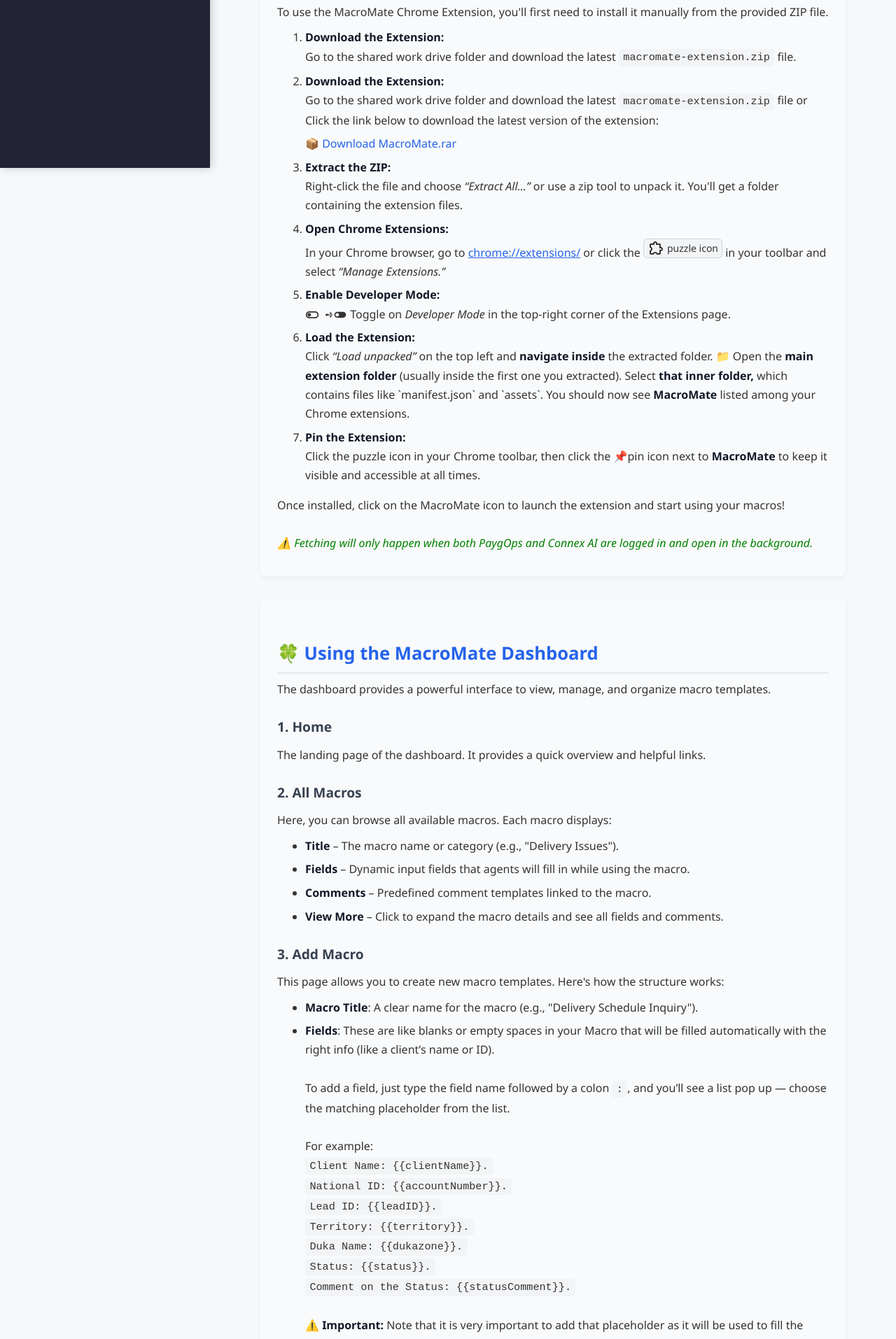
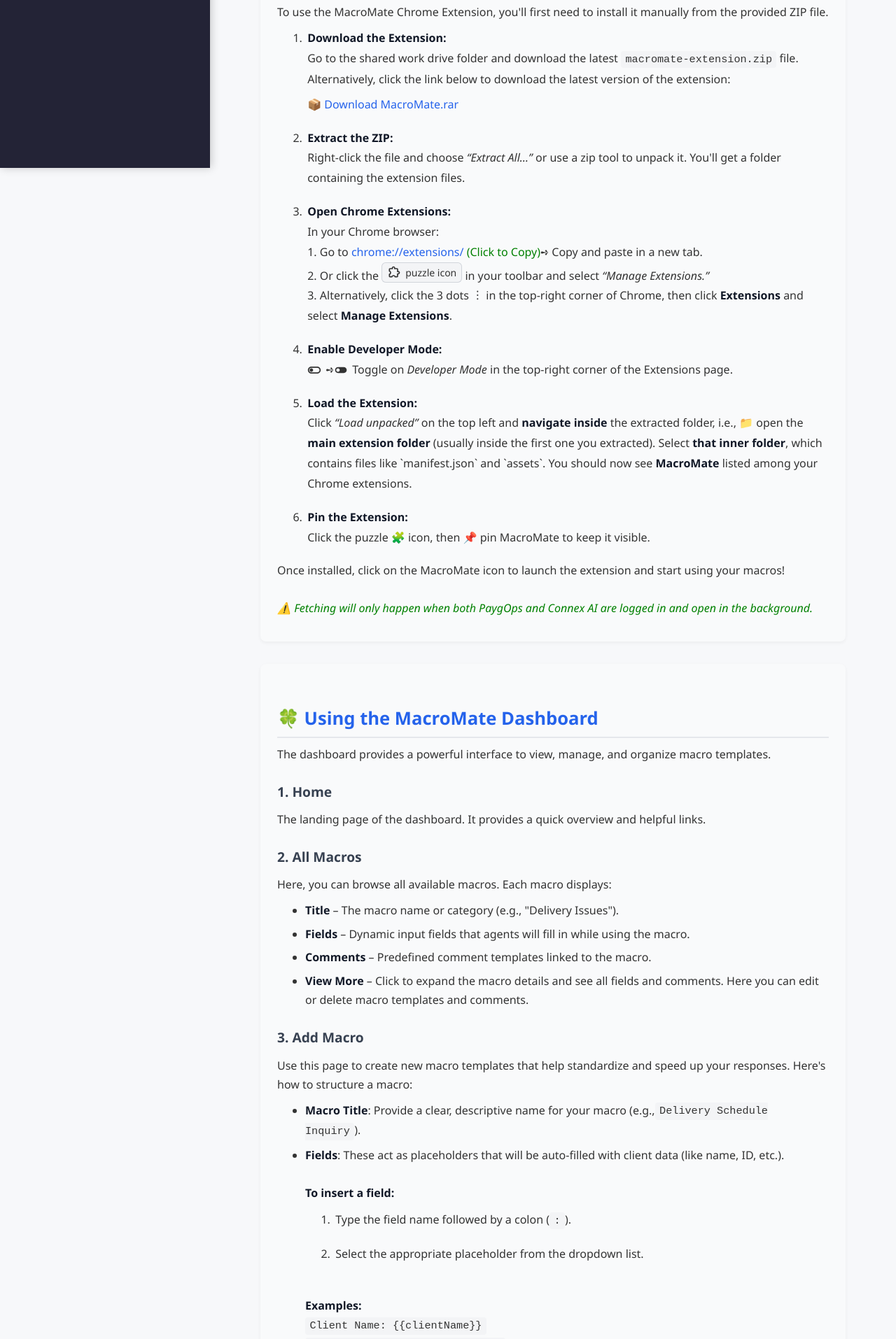
Before and after one commit to JOHNINDAKWA/macromate-dashboard, a React (Vite) app: page /help in a window 1280 px wide. Shown: the part 560-2474 px from the top of the page at 70% size. Built offline with nearby package versions, Linux system fonts and the light colour scheme.

Commit message:
Added the Help Page

```diff
--- a/src/pages/Help/Help.css
+++ b/src/pages/Help/Help.css
@@ -74,3 +74,46 @@
     border-radius: 8px;
     box-shadow: 0 2px 5px rgba(0,0,0,0.05);
   }
+
+
+  .help-container ol li {
+    margin-bottom: 1.2rem;
+    line-height: 1.8;
+    padding-left: 0.2rem;
+  }
+
+  .help-container a.download-link {
+    color: #2563eb;
+    font-weight: 500;
+    display: inline-block;
+    margin-top: 0.4rem;
+    text-decoration: none;
+  }
+
+  .help-container button.copy-link {
+    color: #2563eb;
+    font-weight: 500;
+    background: none;
+    border: none;
+    cursor: pointer;
+    padding: 0;
+    font-family: inherit;
+    font-size: 1rem;
+  }
+
+  .help-container .inline-icon {
+    display: inline-flex;
+    align-items: center;
+    gap: 6px;
+    background-color: #f3f4f6;
+    padding: 2px 8px;
+    border-radius: 6px;
+    font-size: 14px;
+    font-weight: 500;
+    box-shadow: inset 0 0 0 1px #d1d5db;
+  }
+
+  .help-container .toggle-icons {
+    vertical-align: middle;
+    margin-right: 6px;
+  }
--- a/src/pages/Help/Help.jsx
+++ b/src/pages/Help/Help.jsx
@@ -4,6 +4,11 @@
 import { MdToggleOff } from "react-icons/md";
 
 const Help = () => {
+  const copyToClipboard = (text) => {
+    navigator.clipboard.writeText(text).then(() => {
+      alert("Link copied to clipboard! Paste it on a new tab.");
+    });
+  };
   return (
     <div className="help">
       <div className="help-container">
@@ -32,123 +37,72 @@
         <section>
   <h2>🔧 Installing the Chrome Extension</h2>
   <p>
-            To use the MacroMate Chrome Extension, you'll first need to install
-            it manually from the provided ZIP file.
+    To use the MacroMate Chrome Extension, you'll first need to install it manually from the provided ZIP file.
   </p>
 
   <ol>
     <li>
-              <strong>Download the Extension:</strong>
-              <br />
-              Go to the shared work drive folder and download the latest{" "}
-              <code>macromate-extension.zip</code> file.
-            </li>
-
-            <li>
-              <strong>Download the Extension:</strong>
-              <br /> Go to the shared work drive folder and download the latest{" "}
-              <code>macromate-extension.zip</code> file or Click the link below
-              to download the latest version of the extension:
-              <br />
+      <strong>Download the Extension:</strong><br />
+      Go to the shared work drive folder and download the latest <code>macromate-extension.zip</code> file.<br />
+      Alternatively, click the link below to download the latest version of the extension:<br />
       <a
         href="/assets/MacroMate.rar"
         download
-                style={{
-                  color: "#2563eb",
-                  fontWeight: "500",
-                  display: "inline-block",
-                  marginTop: "6px",
-
-                }}
+        className="download-link"
       >
         📦 Download MacroMate.rar
       </a>
     </li>
 
     <li>
-              <strong>Extract the ZIP:</strong>
-              <br />
-              Right-click the file and choose <em>“Extract All…”</em> or use a
-              zip tool to unpack it. You'll get a folder containing the
-              extension files.
-            </li>
-            <li>
-              <strong>Open Chrome Extensions:</strong>
-              <br />
-              In your Chrome browser, go to{" "}
-              <a
-                href="chrome://extensions/"
-                target="blank"
-                style={{
-                  color: "#2563eb",
-                  textDecoration: "underline",
-                  fontWeight: "500",
-                }}
-              >
-                chrome://extensions/
-              </a>{" "}
-              or click the{" "}
-              <span
-                style={{
-                  display: "inline-flex",
-                  alignItems: "center",
-                  gap: "4px",
-                  backgroundColor: "#f3f4f6",
-                  padding: "2px 6px",
-                  borderRadius: "6px",
-                  fontSize: "14px",
-                  fontWeight: "500",
-                  boxShadow: "inset 0 0 0 1px #d1d5db",
-                }}
-              >
-                <BiExtension size={24} />
-                puzzle icon
-              </span>{" "}
-              in your toolbar and select <em>“Manage Extensions.”</em>
-            </li>
-            <li>
-              <strong>Enable Developer Mode:</strong>
-              <br />
-              <MdOutlineToggleOff
-                size={20}
-                style={{ verticalAlign: "middle", marginRight: "4px" }}
-              />{" "}
-              ➺
-              <MdToggleOff
-                size={20}
-                style={{ verticalAlign: "middle", marginRight: "4px" }}
-              />
-              Toggle on <em>Developer Mode</em> in the top-right corner of the
-              Extensions page.
+      <strong>Extract the ZIP:</strong><br />
+      Right-click the file and choose <em>“Extract All…”</em> or use a zip tool to unpack it. You'll get a folder containing the extension files.
     </li>
 
     <li>
-              <strong>Load the Extension:</strong>
-              <br />
-              Click <em>“Load unpacked”</em> on the top left and{" "}
-              <strong>navigate inside</strong> the extracted folder. 📁 Open the{" "}
-              <strong>main extension folder</strong> (usually inside the first
-              one you extracted). Select
-              <strong> that inner folder,</strong> which contains files like
-              `manifest.json` and `assets`. You should now see{" "}
-              <strong>MacroMate</strong> listed among your Chrome extensions.
+      <strong>Open Chrome Extensions:</strong><br />
+      In your Chrome browser:<br />
+      1. Go to{" "}
+      <button
+        onClick={() => copyToClipboard("chrome://extensions/")}
+        className="copy-link"
+      >
+        chrome://extensions/{" "}
+        <span style={{ color: "green" }}>(Click to Copy)</span>
+      </button>
+      ➺ Copy and paste in a new tab.<br />
+      2. Or click the{" "}
+      <span className="inline-icon">
+        <BiExtension size={20} />
+        puzzle icon
+      </span>{" "}
+      in your toolbar and select <em>“Manage Extensions.”</em><br />
+      3. Alternatively, click the 3 dots ︙ in the top-right corner of Chrome, then click <strong>Extensions</strong> and select <strong>Manage Extensions</strong>.
     </li>
+
     <li>
-              <strong>Pin the Extension:</strong>
-              <br />
-              Click the puzzle icon in your Chrome toolbar, then click the 📌pin
-              icon next to <strong>MacroMate</strong> to keep it visible and
-              accessible at all times.
+      <strong>Enable Developer Mode:</strong><br />
+      <MdOutlineToggleOff size={20} className="toggle-icons" />
+      ➺
+      <MdToggleOff size={20} className="toggle-icons" />
+      Toggle on <em>Developer Mode</em> in the top-right corner of the Extensions page.
+    </li>
+
+    <li>
+      <strong>Load the Extension:</strong><br />
+      Click <em>“Load unpacked”</em> on the top left and <strong>navigate inside</strong> the extracted folder, i.e., 📁 open the <strong>main extension folder</strong> (usually inside the first one you extracted). Select <strong>that inner folder</strong>, which contains files like `manifest.json` and `assets`. You should now see <strong>MacroMate</strong> listed among your Chrome extensions.
+    </li>
+
+    <li>
+      <strong>Pin the Extension:</strong><br />
+      Click the puzzle 🧩 icon, then 📌 pin MacroMate to keep it visible.
     </li>
   </ol>
 
   <p>
-            Once installed, click on the MacroMate icon to launch the extension
-            and start using your macros! <br />
-            <br />
+    Once installed, click on the MacroMate icon to launch the extension and start using your macros!<br /><br />
     <i style={{ color: "green" }}>
-              ⚠️ Fetching will only happen when both PaygOps and Connex AI are
-              logged in and open in the background.
+      ⚠️ Fetching will only happen when both PaygOps and Connex AI are logged in and open in the background.
     </i>
   </p>
 </section>
@@ -183,43 +137,85 @@
             </li>
             <li>
               <strong>View More</strong> – Click to expand the macro details and
-              see all fields and comments.
+              see all fields and comments. Here you can edit or delete macro
+              templates and comments.
             </li>
           </ul>
 
           <h3>3. Add Macro</h3>
           <p>
-            This page allows you to create new macro templates. Here's how the
-            structure works:
+            Use this page to create new macro templates that help standardize
+            and speed up your responses. Here's how to structure a macro:
           </p>
           <ul>
             <li>
-              <strong>Macro Title</strong>: A clear name for the macro (e.g.,
-              "Delivery Schedule Inquiry").
+              <strong>Macro Title</strong>: Provide a clear, descriptive name
+              for your macro (e.g.,
+              <code>Delivery Schedule Inquiry</code>).
+            </li>
+
+            <li>
+              <strong>Fields</strong>: These act as placeholders that will be
+              auto-filled with client data (like name, ID, etc.).
+              <br />
+              <br />
+              <strong>To insert a field:</strong>
+              <ol>
+                <li>
+                  Type the field name followed by a colon (<code>:</code>).
                 </li>
                 <li>
-            <strong>Fields</strong>: These are like blanks or empty spaces in your Macro that will be filled automatically with the right info (like a client’s name or ID).
-  <br /><br />
-  To add a field, just type the field name followed by a colon <code>:</code>, and you’ll see a list pop up — choose the matching placeholder from the list.
-  <br /><br />
-  For example:
+                  Select the appropriate placeholder from the dropdown list.
+                </li>
+              </ol>
               <br />
-              <code>{`Client Name: {{clientName}}.`}</code> <br />
-              <code>{`National ID: {{accountNumber}}.`}</code> <br />
-              <code>{`Lead ID: {{leadID}}.`}</code> <br />
-              <code>{`Territory: {{territory}}.`}</code> <br />
-              <code>{`Duka Name: {{dukazone}}.`}</code> <br />
-              <code>{`Status: {{status}}.`}</code> <br />
-              <code>{`Comment on the Status: {{statusComment}}.`}</code> <br /><br />
-              <strong>⚠️ Important:</strong> Note that it is very important to add that placeholder as it will be used to fill the value from PaygOps. <br /><br />
-              For Example: <br />
-               <code>{`Client Name: {{clientName}}.`}</code>
-               <br /> will be replaced with <br />
-               <code>Client Name: Larvin Kweya Ogutu</code><br />
+              <strong>Examples:</strong>
+              <br />
+              <code>Client Name: {"{{clientName}}"}</code>
+              <br />
+              <code>National ID: {"{{accountNumber}}"}</code>
+              <br />
+              <code>Lead ID: {"{{leadID}}"}</code>
+              <br />
+              <code>Territory: {"{{territory}}"}</code>
+              <br />
+              <code>Duka Name: {"{{dukazone}}"}</code>
+              <br />
+              <code>Status: {"{{status}}"}</code>
+              <br />
+              <code>Comment on the Status: {"{{statusComment}}"}</code>
+              <br />
+              <br />
+              <strong>
+                Required Placeholders (must be included in all macros):
+              </strong>
+              <br />
+              <ul>
+                <li>
+                  <code>Caller Phone: {"{{phone}}"}</code>
                 </li>
                 <li>
-              <strong>Comments</strong>: Select one comment
-              snippets that will be inserted dynamically.
+                  <code>Comment:</code>
+                </li>
+                <li>
+                  <code>{"{{comment}}"}</code>
+                </li>
+              </ul>
+              <p>
+                ⚠️ <strong>Important:</strong> Placeholders are used to pull
+                values from PaygOps. Always include them in every macro.
+              </p>
+              <p>
+                <strong>Example Output:</strong>
+                <br />
+                <code>Client Name: {"{{clientName}}"}</code> becomes <br />
+                <code>Client Name: Larvin Kweya Ogutu</code>
+              </p>
+            </li>
+
+            <li>
+              <strong>Comments</strong>: Select a predefined comment snippet to
+              be inserted dynamically at the end of the macro.
             </li>
           </ul>
 
@@ -246,13 +242,22 @@
           <h3>1. Launch the Extension</h3>
           <p>
             Click on the MacroMate icon in your browser’s toolbar. The popup
-            window will appear.
+            window will appear. <br /> Click{" "}
+            <span
+              style={{
+                background: "#007bff",
+                padding: "2px 20px",
+                color: "white",
+                borderRadius: "6px",
+              }}
+            >
+              🔍Fetch Data From PaygOps
+            </span>{" "}
+            Button.
           </p>
 
           <h3>2. Select a Macro</h3>
-          <p>
-            Browse or search for the macro you need. Once selected, you’ll see:
-          </p>
+          <p>Browse or search for the macro you need.</p>
 
           <h3>3. Caller Phone Number</h3>
           <p>
@@ -273,50 +278,85 @@
             </li>
             <li>
               <strong>Comment Options</strong>: Pre-written comments you can
-              select and customize.
+              select and customize. Select One.
             </li>
           </ul>
 
           <h3>4. Generate Macro</h3>
           <p>
-            Fill in the input fields, select a comment, and click{" "}
-            <strong>"Generate"</strong>. The final macro message will appear in
-            a preview box.
+            Once you select a comment, it will scroll to the{" "}
+            <span
+              style={{
+                background: "#28a745",
+                padding: "2px 20px",
+                color: "white",
+                borderRadius: "6px",
+              }}
+            >
+              ✍️Generate Macro
+            </span>{" "}
+            button. Click it and it will scroll to the final macro message will
+            appear in a preview box.
           </p>
 
           <h3>5. Copy and Paste</h3>
           <p>
-            Once you’re satisfied, simply click <strong>"Copy"</strong> to place
-            the macro in your clipboard. You can then paste it directly into
-            your newly created Zendesk Ticket.
+            Once you’re satisfied, simply click{" "}
+            <span
+              style={{
+                background: "#ffb300",
+                padding: "2px 20px",
+                color: "black",
+                borderRadius: "6px",
+              }}
+            >
+              📜Copy
+            </span>{" "}
+            to place the macro in your clipboard. You can then paste it directly
+            into your newly created Zendesk Ticket.
           </p>
 
           <h3>6. Changes</h3>
           <p>
             If you feel you need to make a change, maybe select a different
-            comment, just select the other comment and click{" "}
-            <strong>Update Macro</strong> button.
+            comment, or select a new macro or change caller phone number, simply
+            select the other comment and click{" "}
+            <span
+              style={{
+                background: "#28a745",
+                padding: "2px 20px",
+                color: "white",
+                borderRadius: "6px",
+              }}
+            >
+              ✍️Update Macro
+            </span>{" "}
+            button.
           </p>
         </section>
 
         <section>
           <h2> Best Practices 🧠</h2>
           <ul>
-            <li>Keep macro titles short and descriptive.</li>
+            <li>Use Macro titles exactly as they are in Zendesk. </li>
             <li>
               Use consistent placeholder names (e.g.,{" "}
               <code>{`{{clientName}}`}</code>, <code>{`{{leadID}}`}</code>).
             </li>
 
             <li>
-              Review your macros periodically to ensure they are still relevant.
+              Review your macros periodically to ensure they are still relevant
+              and up to date.
             </li>
-            <li>Use comments to provide optional or situational messages.</li>
+            <li>
+              Use comments to provide optional or situational messages. Label
+              the comments for easy access in the extension
+            </li>
           </ul>
         </section>
 
         <section>
-          <h2>Need More Help?</h2>
+          <h2>Need More Help? Or you have a suggestion? 🤔💭</h2>
           <p>
             Reach out to the support team or leave feedback from the Settings
             page. We're constantly improving MacroMate to make your work
```
Lines whose indentation alone changed are shown as unchanged.
